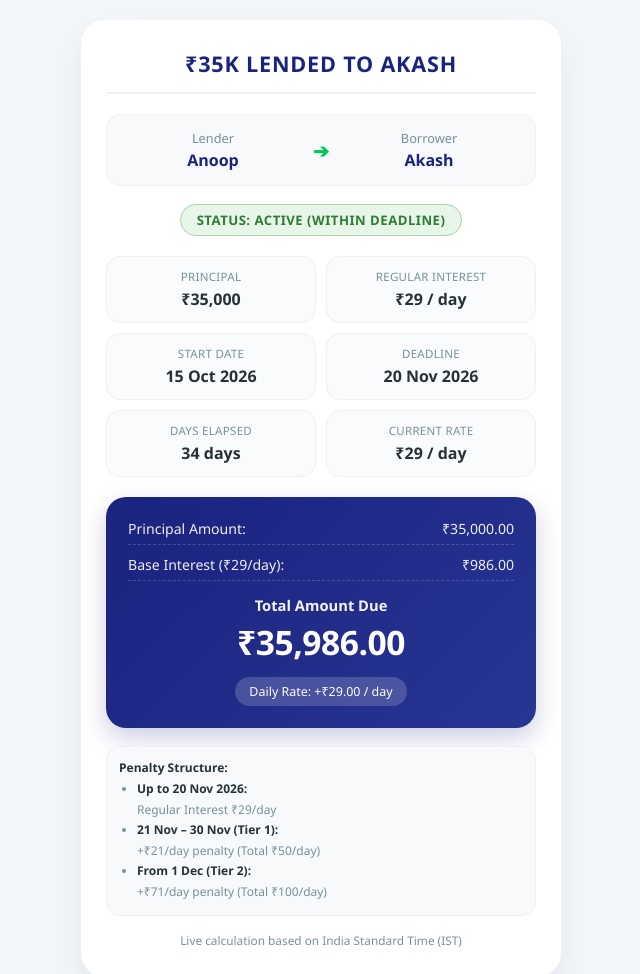
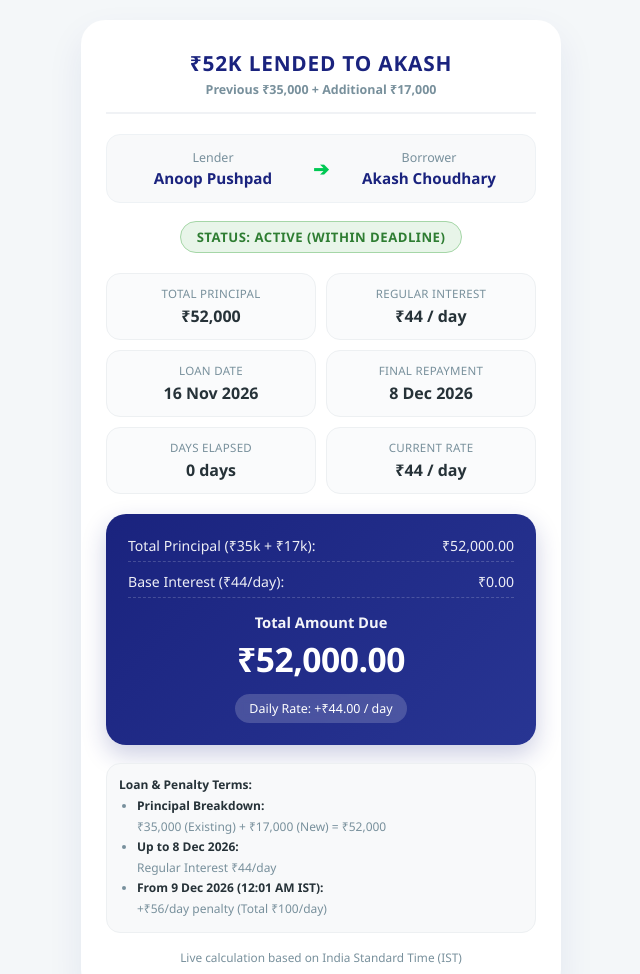
Before and after one commit to kingjunaid098/quicktools, a plain HTML site: page akash.html in a window 1280 px wide. Shown: the top 974 px of the page, without its empty margins (319-959 px from the left). Drawn offline with Linux system fonts and the light colour scheme.

Commit message:
Update akash.html

```diff
--- a/akash.html
+++ b/akash.html
@@ -1,10 +1,9 @@
-
-<!DOCTYPE html>
+<!doctype html>
 <html lang="en">
   <head>
     <meta charset="UTF-8" />
     <meta name="viewport" content="width=device-width, initial-scale=1.0" />
-    <title>Loan Interest Tracker - Anoop to Akash</title>
+    <title>Loan Interest Tracker - Anoop Pushpad to Akash Choudhary</title>
     <style>
       :root {
         --primary: #1a237e;
@@ -17,15 +16,20 @@
         --bg: #f4f7f9;
         --card-bg: #ffffff;
       }
-
       * {
         box-sizing: border-box;
       }
-
       body {
         margin: 0;
         padding: 20px 12px;
-        font-family: "Segoe UI", -apple-system, BlinkMacSystemFont, Roboto, Helvetica, Arial, sans-serif;
+        font-family:
+          "Segoe UI",
+          -apple-system,
+          BlinkMacSystemFont,
+          Roboto,
+          Helvetica,
+          Arial,
+          sans-serif;
         background-color: var(--bg);
         display: flex;
         align-items: center;
@@ -33,12 +37,10 @@
         min-height: 100vh;
         color: var(--text-main);
       }
-
       .container {
         width: 100%;
         max-width: 480px;
       }
-
       .card {
         background: var(--card-bg);
         border-radius: 24px;
@@ -47,55 +49,54 @@
         border: 1px solid rgba(255, 255, 255, 0.8);
         text-align: center;
       }
-
       .header {
         border-bottom: 2px solid #f0f2f5;
         margin-bottom: 20px;
         padding-bottom: 14px;
       }
-
       h1 {
         color: var(--primary);
-        font-size: 1.35rem;
+        font-size: 1.3rem;
         margin: 0;
         text-transform: uppercase;
         letter-spacing: 0.8px;
         font-weight: 800;
       }
-
+      .sub-header {
+        font-size: 0.78rem;
+        color: var(--text-muted);
+        margin-top: 4px;
+        font-weight: 600;
+      }
       .names-box {
         display: flex;
         justify-content: space-between;
         align-items: center;
         background: #f8f9fa;
-        padding: 14px 18px;
+        padding: 14px 16px;
         border-radius: 14px;
         margin-bottom: 18px;
         font-size: 0.88rem;
         border: 1px solid #eef2f5;
       }
-
       .person {
         flex: 1;
-        font-size: 0.8rem;
+        font-size: 0.78rem;
         color: var(--text-muted);
       }
-
       .person span {
         display: block;
         font-weight: 700;
-        font-size: 1rem;
+        font-size: 0.95rem;
         color: var(--primary);
         margin-top: 2px;
       }
-
       .arrow {
         color: var(--accent);
         font-weight: bold;
         font-size: 1.2rem;
-        padding: 0 12px;
+        padding: 0 10px;
       }
-
       .status-badge {
         display: inline-block;
         padding: 6px 16px;
@@ -107,32 +108,22 @@
         letter-spacing: 0.5px;
         transition: all 0.3s ease;
       }
-
       .status-badge.active {
         background: #e8f5e9;
         color: #2e7d32;
         border: 1px solid #a5d6a7;
       }
-
-      .status-badge.tier1 {
-        background: #fff3e0;
-        color: #ef6c00;
-        border: 1px solid #ffe0b2;
-      }
-
-      .status-badge.tier2 {
+      .status-badge.overdue {
         background: #ffebee;
         color: #c62828;
         border: 1px solid #ef9a9a;
       }
-
       .stat-grid {
         display: grid;
         grid-template-columns: 1fr 1fr;
         gap: 10px;
         margin-bottom: 20px;
       }
-
       .stat-item {
         background: #fafbfc;
         padding: 12px 10px;
@@ -140,7 +131,6 @@
         border: 1px solid #edf0f2;
         text-align: center;
       }
-
       .stat-label {
         font-size: 0.72rem;
         color: var(--text-muted);
@@ -149,21 +139,14 @@
         text-transform: uppercase;
         letter-spacing: 0.3px;
       }
-
       .stat-value {
         font-size: 1rem;
         font-weight: 700;
         color: var(--text-main);
       }
-
       .stat-value.highlight-danger {
         color: var(--danger);
       }
-
-      .stat-value.highlight-warning {
-        color: var(--warning);
-      }
-
       .total-section {
         background: linear-gradient(135deg, #1a237e, #283593);
         color: white;
@@ -171,7 +154,6 @@
         border-radius: 20px;
         box-shadow: 0 10px 24px rgba(26, 35, 126, 0.22);
       }
-
       .breakdown-row {
         display: flex;
         justify-content: space-between;
@@ -181,12 +163,10 @@
         border-bottom: 1px dashed rgba(255, 255, 255, 0.2);
         padding-bottom: 6px;
       }
-
       .breakdown-row.penalty-row {
         color: #ff8a80;
         font-weight: 600;
       }
-
       .total-label {
         font-size: 0.92rem;
         font-weight: 600;
@@ -194,7 +174,6 @@
         display: block;
         opacity: 0.95;
       }
-
       .total-amount {
         font-size: 2.1rem;
         font-weight: 800;
@@ -202,7 +181,6 @@
         display: block;
         letter-spacing: -0.5px;
       }
-
       .daily-tag {
         display: inline-block;
         background: rgba(255, 255, 255, 0.18);
@@ -211,7 +189,6 @@
         font-size: 0.78rem;
         backdrop-filter: blur(4px);
       }
-
       .penalty-info-box {
         margin-top: 18px;
         background: #f8f9fa;
@@ -222,28 +199,23 @@
         text-align: left;
         border: 1px solid #edf0f2;
       }
-
       .penalty-info-box strong {
         color: var(--text-main);
         display: block;
         margin-bottom: 4px;
       }
-
       .penalty-info-box ul {
         margin: 0;
         padding-left: 18px;
       }
-
       .penalty-info-box li {
         margin-bottom: 3px;
       }
-
       footer {
         margin-top: 16px;
         font-size: 0.74rem;
         color: var(--text-muted);
       }
-
       @media (max-width: 400px) {
         .card {
           padding: 20px 16px;
@@ -261,13 +233,14 @@
     <div class="container">
       <div class="card">
         <div class="header">
-          <h1>₹35K Lended to Akash</h1>
+          <h1>₹52K Lended to Akash</h1>
+          <div class="sub-header">Previous ₹35,000 + Additional ₹17,000</div>
         </div>
 
         <div class="names-box">
-          <div class="person">Lender<br /><span>Anoop</span></div>
+          <div class="person">Lender<br /><span>Anoop Pushpad</span></div>
           <div class="arrow">➔</div>
-          <div class="person">Borrower<br /><span>Akash</span></div>
+          <div class="person">Borrower<br /><span>Akash Choudhary</span></div>
         </div>
 
         <div id="statusBadge" class="status-badge active">
@@ -276,20 +249,20 @@
 
         <div class="stat-grid">
           <div class="stat-item">
-            <span class="stat-label">Principal</span>
-            <span class="stat-value">₹35,000</span>
+            <span class="stat-label">Total Principal</span>
+            <span class="stat-value">₹52,000</span>
           </div>
           <div class="stat-item">
             <span class="stat-label">Regular Interest</span>
-            <span class="stat-value">₹29 / day</span>
+            <span class="stat-value">₹44 / day</span>
           </div>
           <div class="stat-item">
-            <span class="stat-label">Start Date</span>
-            <span class="stat-value">15 Oct 2026</span>
+            <span class="stat-label">Loan Date</span>
+            <span class="stat-value">16 Nov 2026</span>
           </div>
           <div class="stat-item">
-            <span class="stat-label">Deadline</span>
-            <span class="stat-value">20 Nov 2026</span>
+            <span class="stat-label">Final Repayment</span>
+            <span class="stat-value">8 Dec 2026</span>
           </div>
           <div class="stat-item">
             <span class="stat-label">Days Elapsed</span>
@@ -297,36 +270,48 @@
           </div>
           <div class="stat-item">
             <span class="stat-label">Current Rate</span>
-            <span id="currentRateDisplay" class="stat-value">₹29 / day</span>
+            <span id="currentRateDisplay" class="stat-value">₹44 / day</span>
           </div>
         </div>
 
         <div class="total-section">
           <div class="breakdown-row">
-            <span>Principal Amount:</span>
-            <span id="principalDisplay">₹35,000.00</span>
+            <span>Total Principal (₹35k + ₹17k):</span>
+            <span id="principalDisplay">₹52,000.00</span>
           </div>
           <div class="breakdown-row">
-            <span>Base Interest (₹29/day):</span>
+            <span>Base Interest (₹44/day):</span>
             <span id="baseInterestDisplay">₹0.00</span>
           </div>
-          <div class="breakdown-row penalty-row" id="penaltyBreakdownRow" style="display: none;">
+          <div
+            class="breakdown-row penalty-row"
+            id="penaltyBreakdownRow"
+            style="display: none"
+          >
             <span id="penaltyLabel">Overdue Penalty:</span>
             <span id="penaltyDisplay">₹0.00</span>
           </div>
 
           <span class="total-label">Total Amount Due</span>
-          <span id="totalDueDisplay" class="total-amount">₹35,000.00</span>
+          <span id="totalDueDisplay" class="total-amount">₹52,000.00</span>
 
-          <div id="dailyRateTag" class="daily-tag">Daily Rate: +₹29.00 / day</div>
+          <div id="dailyRateTag" class="daily-tag">
+            Daily Rate: +₹44.00 / day
+          </div>
         </div>
 
         <div class="penalty-info-box">
-          <strong>Penalty Structure:</strong>
+          <strong>Loan & Penalty Terms:</strong>
           <ul>
-            <li><strong>Up to 20 Nov 2026:</strong> Regular Interest ₹29/day</li>
-            <li><strong>21 Nov – 30 Nov (Tier 1):</strong> +₹21/day penalty (Total ₹50/day)</li>
-            <li><strong>From 1 Dec (Tier 2):</strong> +₹71/day penalty (Total ₹100/day)</li>
+            <li>
+              <strong>Principal Breakdown:</strong> ₹35,000 (Existing) + ₹17,000
+              (New) = ₹52,000
+            </li>
+            <li><strong>Up to 8 Dec 2026:</strong> Regular Interest ₹44/day</li>
+            <li>
+              <strong>From 9 Dec 2026 (12:01 AM IST):</strong> +₹56/day penalty
+              (Total ₹100/day)
+            </li>
           </ul>
         </div>
 
@@ -336,22 +321,16 @@
 
     <script>
       function calculateLoan() {
-        const principal = 35000;
-        const regularDailyInterest = 29;
-        const tier1PenaltyRate = 21; // Total = 29 + 21 = 50/day
-        const tier2PenaltyRate = 71; // Total = 29 + 71 = 100/day
+        const principal = 52000;
+        const regularDailyInterest = 44;
+        const overduePenaltyRate = 56; // Total = 44 + 56 = 100/day
 
         // Key Milestone Dates in IST (+05:30)
-        const startDate = new Date("2026-10-14T00:00:00+05:30");
-        const deadlineDate = new Date("2026-11-20T23:59:59+05:30");
-        const tier1StartDate = new Date("2026-11-21T00:00:00+05:30");
-        const tier2StartDate = new Date("2026-12-01T00:00:00+05:30");
+        // Anchored to 15 Nov 2026 00:00:00 IST so 16 Nov 2026 counts as Day 1 (matching original logic)
+        const startDate = new Date("2026-11-16T00:00:00+05:30");
+        const penaltyStartDate = new Date("2026-12-09T00:01:00+05:30");
 
-        // Get Current Time in IST
-        const now = new Date();
-        const nowIST = new Date(
-          now.toLocaleString("en-US", { timeZone: "Asia/Kolkata" })
-        );
+        const nowMs = Date.now();
 
         // Indian Currency Formatter
         const currencyFormatter = new Intl.NumberFormat("en-IN", {
@@ -359,100 +338,84 @@
           maximumFractionDigits: 2,
         });
 
-        const diffInMs = nowIST - startDate;
+        const diffInMs = nowMs - startDate.getTime();
 
         // If the start date hasn't arrived yet
         if (diffInMs < 0) {
           document.getElementById("daysCount").innerText = "0 days";
           document.getElementById("baseInterestDisplay").innerText = "₹0.00";
-          document.getElementById("totalDueDisplay").innerText = "₹35,000.00";
-          document.getElementById("statusBadge").className = "status-badge active";
-          document.getElementById("statusBadge").innerText = "Status: Not Started";
+          document.getElementById("totalDueDisplay").innerText = "₹52,000.00";
+          document.getElementById("statusBadge").className =
+            "status-badge active";
+          document.getElementById("statusBadge").innerText =
+            "Status: Not Started";
           document.getElementById("penaltyBreakdownRow").style.display = "none";
-          document.getElementById("currentRateDisplay").innerText = "₹29 / day";
-          document.getElementById("dailyRateTag").innerText = "Daily Rate: +₹29.00 / day";
+          document.getElementById("currentRateDisplay").innerText = "₹44 / day";
+          document.getElementById("dailyRateTag").innerText =
+            "Daily Rate: +₹44.00 / day";
           return;
         }
 
-        // Total calendar days elapsed since start date (14 Oct 2026)
+        // Total calendar days elapsed
         const totalDaysPassed = Math.floor(diffInMs / (1000 * 60 * 60 * 24));
         const baseInterest = totalDaysPassed * regularDailyInterest;
 
-        let tier1PenaltyDays = 0;
-        let tier2PenaltyDays = 0;
-        let totalPenalty = 0;
-
-        // Calculate Tier 1 Overdue Days (21 Nov 2026 to 30 Nov 2026)
-        if (nowIST >= tier1StartDate) {
-          if (nowIST < tier2StartDate) {
-            const tier1Ms = nowIST - tier1StartDate;
-            tier1PenaltyDays = Math.floor(tier1Ms / (1000 * 60 * 60 * 24)) + 1;
-          } else {
-            // Full 10 days of Tier 1 applied
-            tier1PenaltyDays = 10;
-          }
+        // Calculate Overdue Days (From 9 Dec 2026 12:01 AM IST onwards)
+        let penaltyDays = 0;
+        if (nowMs >= penaltyStartDate.getTime()) {
+          const penaltyMs = nowMs - penaltyStartDate.getTime();
+          penaltyDays = Math.floor(penaltyMs / (1000 * 60 * 60 * 24)) + 1;
         }
 
-        // Calculate Tier 2 Overdue Days (1 Dec 2026 onwards)
-        if (nowIST >= tier2StartDate) {
-          const tier2Ms = nowIST - tier2StartDate;
-          tier2PenaltyDays = Math.floor(tier2Ms / (1000 * 60 * 60 * 24)) + 1;
-        }
-
-        // Calculate Total Penalty
-        totalPenalty = (tier1PenaltyDays * tier1PenaltyRate) + (tier2PenaltyDays * tier2PenaltyRate);
+        const totalPenalty = penaltyDays * overduePenaltyRate;
         const totalOverall = principal + baseInterest + totalPenalty;
 
         // UI Updates
-        document.getElementById("daysCount").innerText = `${totalDaysPassed} day${totalDaysPassed !== 1 ? 's' : ''}`;
-        document.getElementById("baseInterestDisplay").innerText = `₹${currencyFormatter.format(baseInterest)}`;
-        document.getElementById("totalDueDisplay").innerText = `₹${currencyFormatter.format(totalOverall)}`;
+        document.getElementById("daysCount").innerText =
+          `${totalDaysPassed} day${totalDaysPassed !== 1 ? "s" : ""}`;
+        document.getElementById("baseInterestDisplay").innerText =
+          `₹${currencyFormatter.format(baseInterest)}`;
+        document.getElementById("totalDueDisplay").innerText =
+          `₹${currencyFormatter.format(totalOverall)}`;
 
         const statusBadge = document.getElementById("statusBadge");
         const penaltyRow = document.getElementById("penaltyBreakdownRow");
         const dailyRateTag = document.getElementById("dailyRateTag");
-        const currentRateDisplay = document.getElementById("currentRateDisplay");
+        const currentRateDisplay =
+          document.getElementById("currentRateDisplay");
 
-        if (tier2PenaltyDays > 0) {
-          // Tier 2 Overdue Status (From 1 Dec 2026)
-          statusBadge.className = "status-badge tier2";
-          statusBadge.innerText = `Status: Tier 2 Overdue (${tier2PenaltyDays}d past 1 Dec)`;
+        if (penaltyDays > 0) {
+          // Overdue Status (From 9 Dec 2026 12:01 AM IST)
+          statusBadge.className = "status-badge overdue";
+          statusBadge.innerText = `Status: Overdue (${penaltyDays} day${penaltyDays !== 1 ? "s" : ""})`;
 
           penaltyRow.style.display = "flex";
-          document.getElementById("penaltyLabel").innerText = `Late Penalty (T1: ₹210 + T2: ₹${tier2PenaltyDays * tier2PenaltyRate}):`;
-          document.getElementById("penaltyDisplay").innerText = `₹${currencyFormatter.format(totalPenalty)}`;
+          document.getElementById("penaltyLabel").innerText =
+            `Overdue Penalty (${penaltyDays}d × ₹56):`;
+          document.getElementById("penaltyDisplay").innerText =
+            `₹${currencyFormatter.format(totalPenalty)}`;
 
           currentRateDisplay.innerText = "₹100 / day";
           currentRateDisplay.className = "stat-value highlight-danger";
-          dailyRateTag.innerText = "Daily Rate: +₹100.00 / day (₹29 regular + ₹71 penalty)";
-        } else if (tier1PenaltyDays > 0) {
-          // Tier 1 Overdue Status (21 Nov to 30 Nov 2026)
-          statusBadge.className = "status-badge tier1";
-          statusBadge.innerText = `Status: Tier 1 Overdue (${tier1PenaltyDays} day${tier1PenaltyDays !== 1 ? 's' : ''})`;
-
-          penaltyRow.style.display = "flex";
-          document.getElementById("penaltyLabel").innerText = `Tier 1 Penalty (${tier1PenaltyDays}d × ₹21):`;
-          document.getElementById("penaltyDisplay").innerText = `₹${currencyFormatter.format(totalPenalty)}`;
-
-          currentRateDisplay.innerText = "₹50 / day";
-          currentRateDisplay.className = "stat-value highlight-warning";
-          dailyRateTag.innerText = "Daily Rate: +₹50.00 / day (₹29 regular + ₹21 penalty)";
+          dailyRateTag.innerText =
+            "Daily Rate: +₹100.00 / day (₹44 regular + ₹56 penalty)";
         } else {
-          // Normal Period (Within deadline)
+          // Normal Period (On or before 8 Dec 2026)
           statusBadge.className = "status-badge active";
           statusBadge.innerText = "Status: Active (Within Deadline)";
+
           penaltyRow.style.display = "none";
-          currentRateDisplay.innerText = "₹29 / day";
+          currentRateDisplay.innerText = "₹44 / day";
           currentRateDisplay.className = "stat-value";
-          dailyRateTag.innerText = "Daily Rate: +₹29.00 / day";
+          dailyRateTag.innerText = "Daily Rate: +₹44.00 / day";
         }
       }
 
       // Initial execution
       calculateLoan();
 
-      // Refresh calculation every hour
-      setInterval(calculateLoan, 3600000);
+      // Refresh calculation every minute
+      setInterval(calculateLoan, 60000);
     </script>
   </body>
 </html>
```
